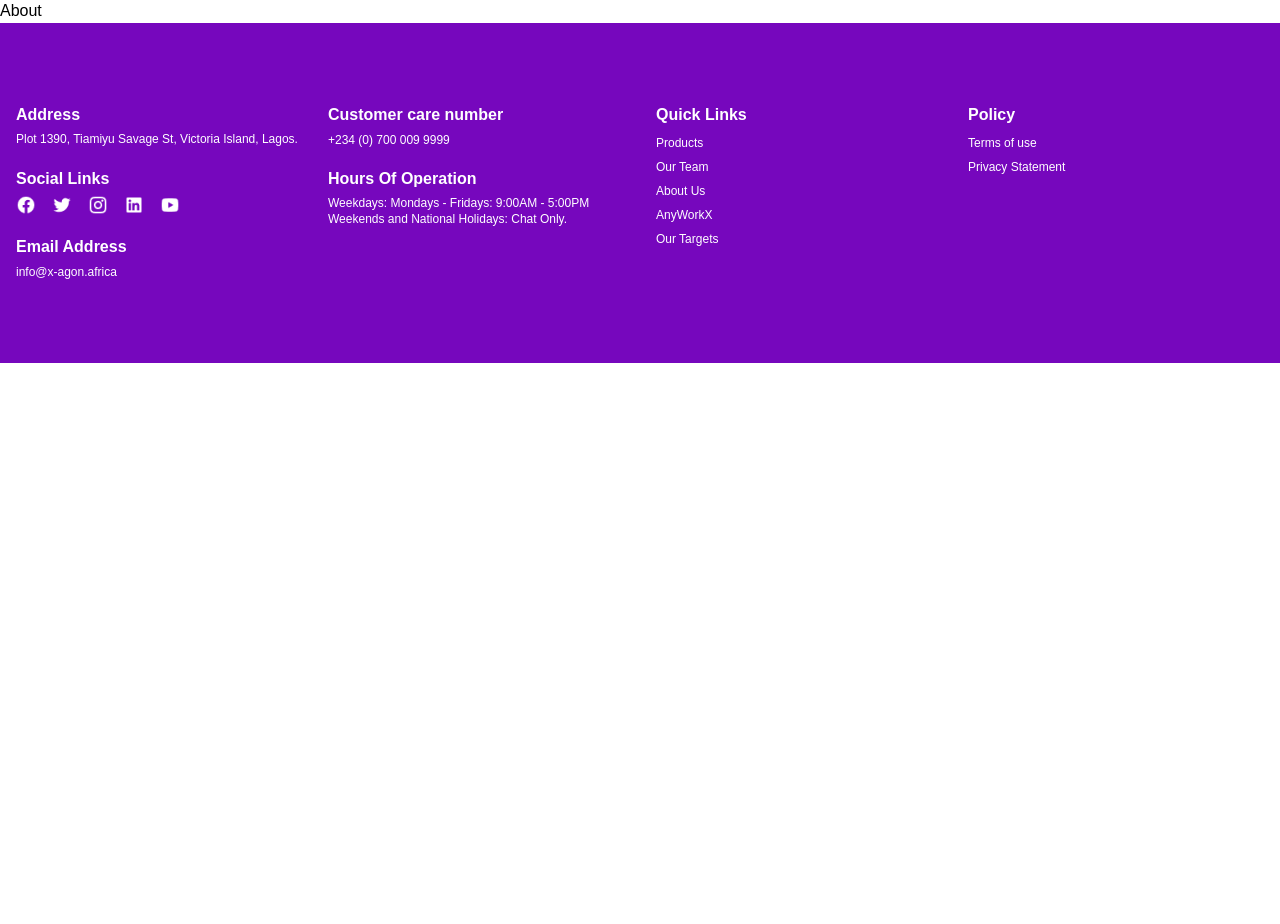
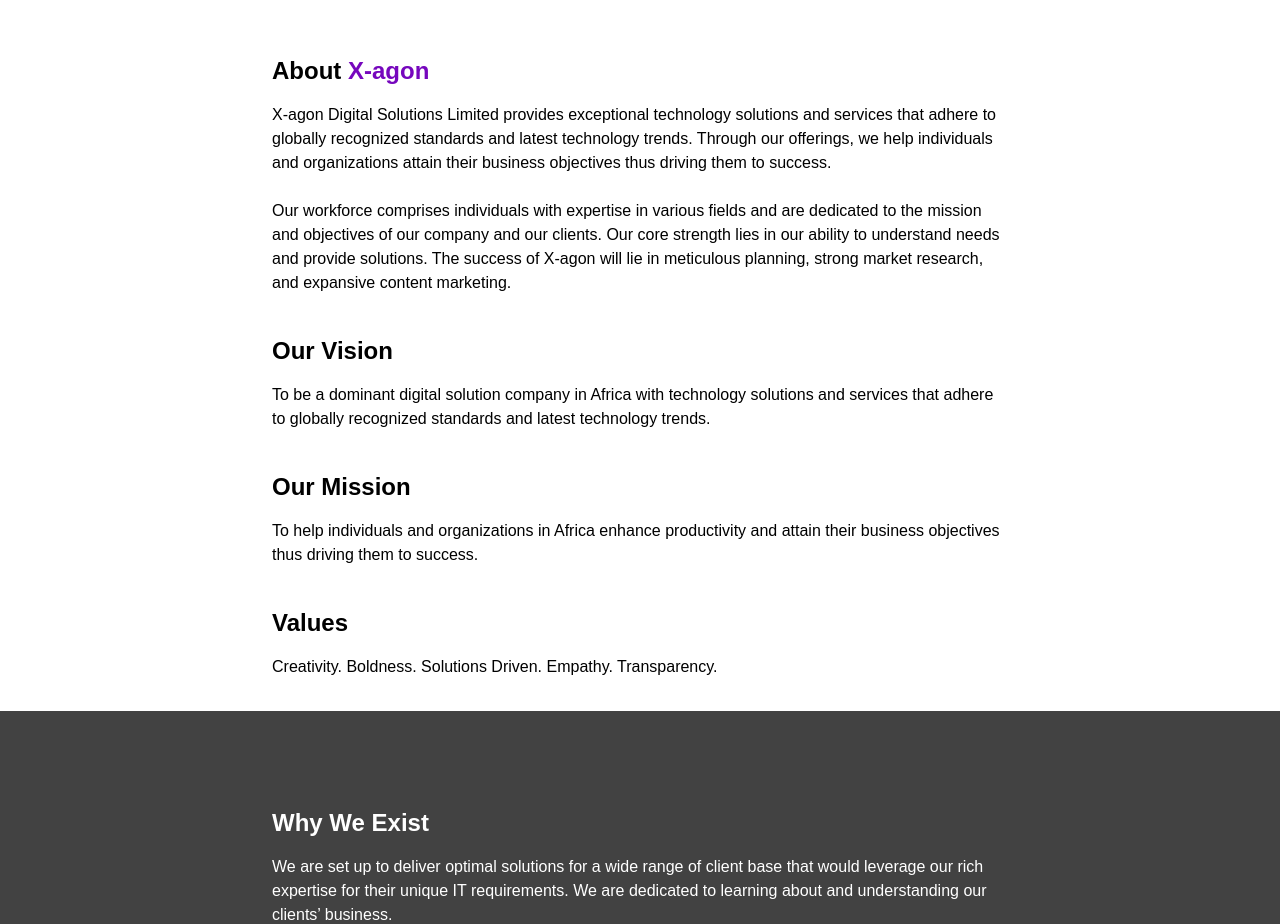
Before and after one commit to Chosen2730/hexagon, a React (Create React App) app: page /about in a window 1280 px wide. Shown: the part 68-992 px from the top of the page. Before the commit the page ends 800 px from the top, so only its background shows below. Built offline with nearby package versions, Linux system fonts and the light colour scheme.

Commit message:
added about us page

```diff
--- /dev/null
+++ b/src/Components/About/about.jsx
@@ -0,0 +1,45 @@
+import React from "react";
+
+const AboutUs = () => {
+  return (
+    <div className='max-w-3xl mx-auto p-4'>
+      <h2 className='font-bold text-2xl'>
+        About <span className='text-pry'>X-agon</span>{" "}
+      </h2>
+      <p className='my-4 font-light'>
+        {" "}
+        X-agon Digital Solutions Limited provides exceptional technology
+        solutions and services that adhere to globally recognized standards and
+        latest technology trends. Through our offerings, we help individuals and
+        organizations attain their business objectives thus driving them to
+        success. <br />
+        <br /> Our workforce comprises individuals with expertise in various
+        fields and are dedicated to the mission and objectives of our company
+        and our clients. Our core strength lies in our ability to understand
+        needs and provide solutions. The success of X-agon will lie in
+        meticulous planning, strong market research, and expansive content
+        marketing.
+      </p>
+      <h2 className='font-bold text-2xl mt-10'>Our Vision</h2>
+      <p className='my-4 font-light'>
+        {" "}
+        To be a dominant digital solution company in Africa with technology
+        solutions and services that adhere to globally recognized standards and
+        latest technology trends.
+      </p>
+      <h2 className='font-bold text-2xl mt-10'>Our Mission</h2>
+      <p className='my-4 font-light'>
+        {" "}
+        To help individuals and organizations in Africa enhance productivity and
+        attain their business objectives thus driving them to success.
+      </p>
+      <h2 className='font-bold text-2xl mt-10'>Values</h2>
+      <p className='my-4 font-light'>
+        {" "}
+        Creativity. Boldness. Solutions Driven. Empathy. Transparency.
+      </p>
+    </div>
+  );
+};
+
+export default AboutUs;
--- /dev/null
+++ b/src/Components/About/why.jsx
@@ -0,0 +1,41 @@
+import React from "react";
+import why from "../../Assets/images/why.png";
+import Btn from "../../Utils/Button/btn";
+
+const Why = () => {
+  return (
+    <div className='bg-[#424242] text-white py-12 md:py-20'>
+      <div className='max-w-3xl mx-auto p-4'>
+        <h2 className='font-bold text-2xl'>Why We Exist</h2>
+        <p className='my-4 font-light'>
+          {" "}
+          We are set up to deliver optimal solutions for a wide range of client
+          base that would leverage our rich expertise for their unique IT
+          requirements. We are dedicated to learning about and understanding our
+          clients’ business.
+        </p>
+
+        <hr className='border-green-200 my-10' />
+
+        <div className='container mx-auto grid grid-cols-1 md:grid-cols-2 gap-8'>
+          <div className=''>
+            <img className='w-full' src={why} alt='' />
+          </div>
+          <div className='text-white bg-[#424242] w-full'>
+            <p className='font-light'>
+              By building a relationship with each of our clients, we can ensure
+              our strategy is built with the sole focus of using technology to
+              solve the problems and create efficiency. · Each of our digital
+              solutions will be built with the client’s needs in mind. X-agon
+              Digital Services Limited is a solution development company with
+              focus on using Information Technology to provide solutions.
+            </p>
+            <Btn className={"bg-white text-pry my-4"} text='Contact us' />
+          </div>
+        </div>
+      </div>
+    </div>
+  );
+};
+
+export default Why;
--- a/src/Components/Layouts/nav.jsx
+++ b/src/Components/Layouts/nav.jsx
@@ -31,7 +31,7 @@
       title: "The Company",
       text: "Learn more about X-agon as we carry out our mission to enhance and revolutionize the digital landscape in Africa.",
       subLinks: [
-        { img: box, heading: "About X-agon", url: "" },
+        { img: box, heading: "About X-agon", url: "/about" },
         { img: box, heading: "Our People", url: "" },
         { img: box, heading: "Careers", url: "" },
       ],
@@ -78,7 +78,7 @@
             ))}
           </div>
           <RiMenu5Fill
-            className='text-4xl text-pry sm:hidden cursor-pointer'
+            className='text-2xl text-pry sm:hidden cursor-pointer'
             onClick={openSidebar}
           />
         </div>
@@ -88,7 +88,7 @@
           navItems={navLinks}
           navBanner={navBanner}
           isBanerShown={isBanerShown}
-          item={item}
+          item={navBanner}
           navigate={navigate}
           setShownItemIndex={setShownItemIndex}
           setIsBannerShown={setIsBannerShown}
@@ -105,10 +105,16 @@
             <p className='my-2'>{item.text}</p>
           </div>
           <div className='flex gap-4'>
-            {item.subLinks.map(({ img, heading }, ind) => (
+            {item.subLinks.map(({ img, heading, url }, ind) => (
               <div key={ind}>
                 <img className='w-40' src={img} alt={heading} />
-                <Link className='my-5 block'>{heading}</Link>
+                <Link
+                  onClick={() => setIsBannerShown(false)}
+                  to={url}
+                  className='my-5 block'
+                >
+                  {heading}
+                </Link>
               </div>
             ))}
           </div>
--- a/src/Components/Layouts/sidebar.jsx
+++ b/src/Components/Layouts/sidebar.jsx
@@ -36,8 +36,8 @@
                 <AiOutlineArrowDown />
               </div>
               <div className={`text-sm transition w-full`}>
-                {item?.subLinks.map(({ heading }, ind) => (
-                  <div key={ind}>
+                {item[ind]?.subLinks.map(({ heading }, ind) => (
+                  <div key={ind} onClick={closeSidebar}>
                     <Link className='my-2 block text-black'>{heading}</Link>
                   </div>
                 ))}
--- /dev/null
+++ b/src/Pages/About.jsx
@@ -0,0 +1,16 @@
+import React from "react";
+import AboutUs from "../Components/About/about";
+import Why from "../Components/About/why";
+import Partner from "../Components/HomePage/partner";
+
+const About = () => {
+  return (
+    <div className='pt-10'>
+      <AboutUs />
+      <Why />
+      <Partner />
+    </div>
+  );
+};
+
+export default About;
--- a/src/Routes/appRoutes.jsx
+++ b/src/Routes/appRoutes.jsx
@@ -2,6 +2,7 @@
 import { BrowserRouter as Router, Routes, Route } from "react-router-dom";
 import LandingPage from "../Pages";
 import HomePage from "../Pages/HomePage";
+import About from "../Pages/About";
 
 const AppRoutes = () => {
   return (
@@ -9,7 +10,7 @@
       <Routes>
         <Route path='/' element={<LandingPage />}>
           <Route index element={<HomePage />} />
-          <Route path='about' element={<h2> About </h2>} />
+          <Route path='about' element={<About />} />
         </Route>
 
         {/* <Route path='/dashboard' element={<h2> Dashboard </h2>}>
```
Also changed, not shown: src/Assets/images/why.png (added).
